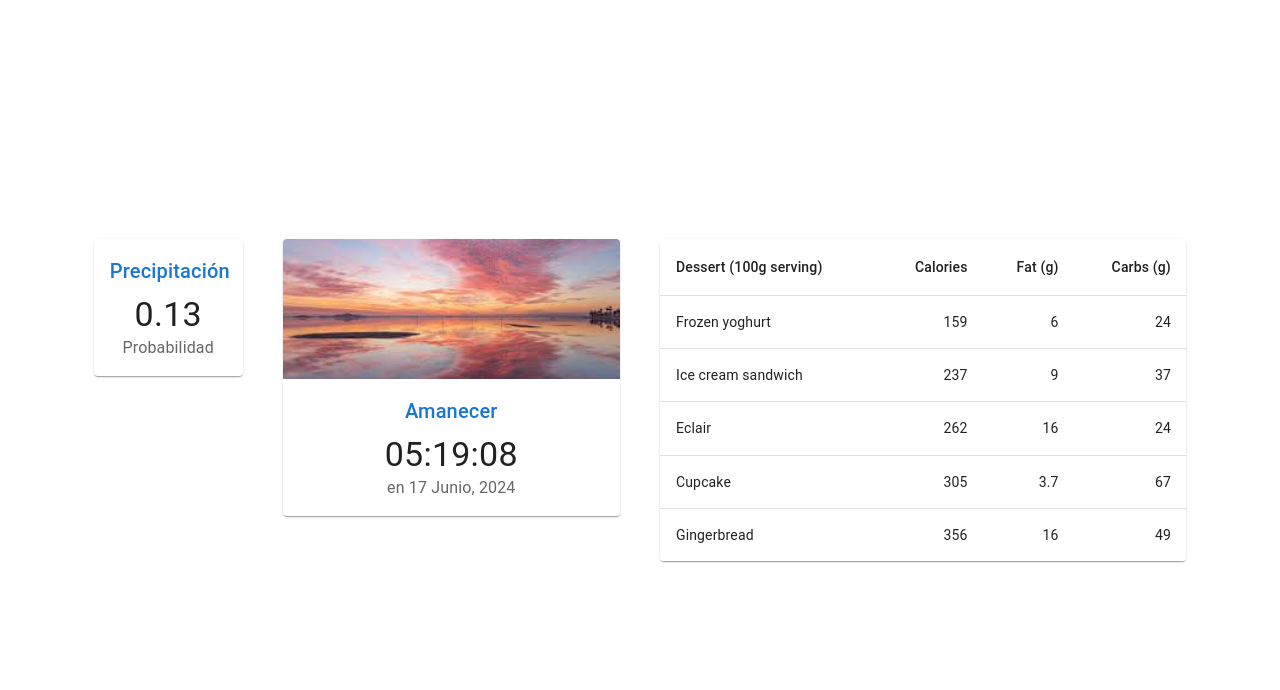
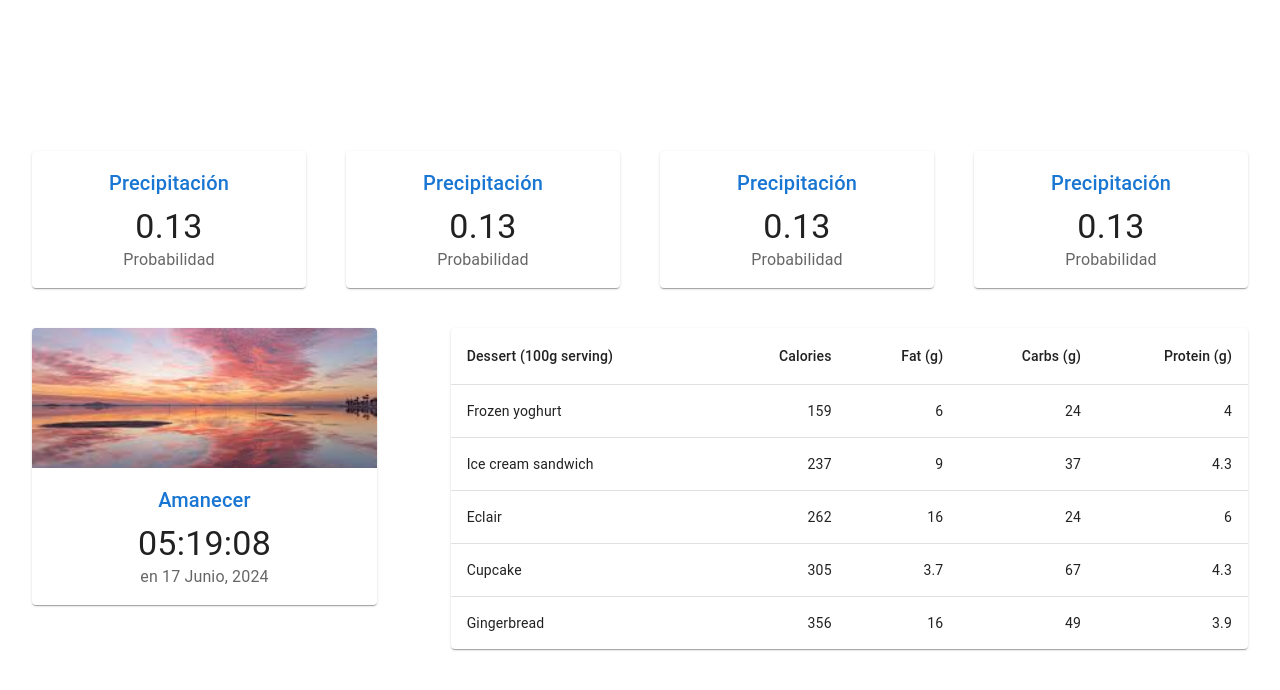
Before and after one commit to LastDaniels/Dashboard, a React (Vite) app: page / in a window 1280 px wide. Shown: the top 690 px of the page. Built offline with nearby package versions, Linux system fonts and the light colour scheme.

Commit message:
Update App.tsx

```diff
--- a/src/App.tsx
+++ b/src/App.tsx
@@ -11,11 +11,20 @@ function App() {
 
   return (
     <Grid container spacing={5}>
-	      <Grid xs={12} sm={4} md={3} lg={2}><Indicator title='Precipitación' subtitle='Probabilidad' value={0.13} /></Grid>
+	      <Grid xs={12} sm={4} md={3} lg={3}><Indicator title='Precipitación' subtitle='Probabilidad' value={0.13} /></Grid>
+
+	      <Grid xs={12} sm={4} md={3} lg={3}><Indicator title='Precipitación' subtitle='Probabilidad' value={0.13} /></Grid>
+
+
+	      <Grid xs={12} sm={4} md={3} lg={3}><Indicator title='Precipitación' subtitle='Probabilidad' value={0.13} /></Grid>
+
+
+	      <Grid xs={12} sm={4} md={3} lg={3}><Indicator title='Precipitación' subtitle='Probabilidad' value={0.13} /></Grid>
+
 
 	      <Grid xs={12} sm={4} md={3} lg={4}><Summary></Summary></Grid>
 
-	      <Grid xs={12} sm={4} md={3} lg={6}><BasicTable /></Grid>
+	      <Grid xs={12} sm={4} md={3} lg={8}><BasicTable /></Grid>
 
 
 
```
